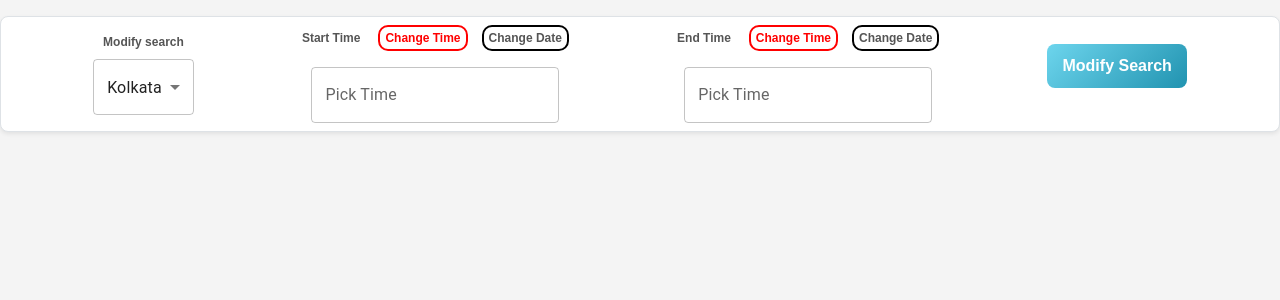
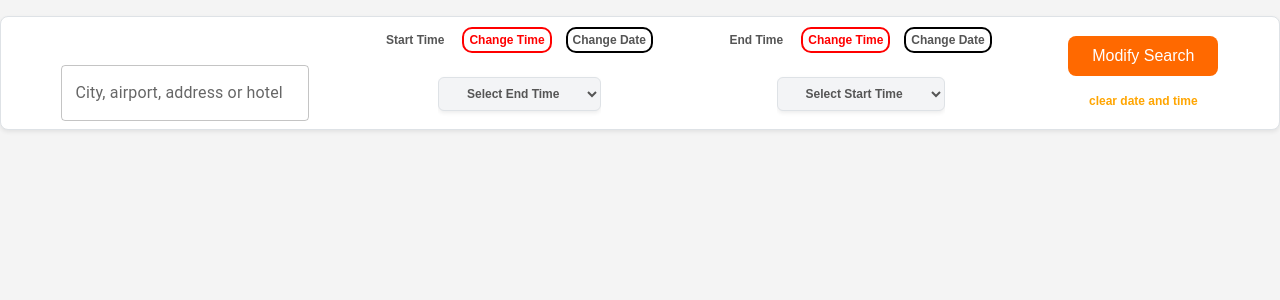
Before and after one commit to diganta688/DRIVEHUB, a React (Vite) app in the folder client/: page /modify-search in a window 1280 px wide. Shown: the top 300 px of the page. Built offline with nearby package versions, Linux system fonts and the light colour scheme; a web font is replaced by a local one.

Commit message:
adding advance filtering

```diff
--- a/client/src/App.jsx
+++ b/client/src/App.jsx
@@ -4,13 +4,13 @@ import UserLoginRight from "./Components/Auth/User/Login/right/UserLoginRight";
 import UserSignupRight from "./Components/Auth/User/Signup/Right/UserSignup";
 import Work from "./Components/HowWork/Work";
 import Homee from "./Components/Home/Homee";
-import ModifySearch from "./Components/Home/Search/ModifySearch";
 import CarDescription from "./Components/Home/Description/CarDescription";
 import { ToastContainer, Slide } from "react-toastify";
 import ListYourCar from "./Components/Host/ListYourCar";
 import HostLogin from "./Components/Auth/Host/HostLogin";
 import HostSignupMain from "./Components/Auth/Host/Signup/HostSignupMain";
 import Home from "./Components/HostHome/Home"
+import LeftPart from "./Components/Home/Search/LeftPart";
 
 function App() {
   return (
@@ -35,7 +35,7 @@ function App() {
           <Route path="/sign-up" element={<UserSignupRight />} />
           <Route path="/how-it-work" element={<Work />} />
           <Route path="/home" element={<Homee />} />
-          <Route path="/modify-search" element={<ModifySearch />} />
+          <Route path="/modify-search" element={<LeftPart />} />
           <Route path="/car-description" element={<CarDescription />} />
           <Route path="/host" element={<ListYourCar />} />
           <Route path="/host/login" element={<HostLogin />} />
--- a/client/src/Components/Home/HomeTop.jsx
+++ /dev/null
@@ -1,19 +0,0 @@
-import React from 'react';
-import HomeHeroNav from '../LandingPage/HomeHeroNav';
-
-
-function HomeTop() {
-    return ( <HomeHeroNav
-      display={true}
-      mainclass="nav-main-list"
-      navItemMain="nav-item-main-list"
-      navItemUser="nav-items-user-list"
-      Home="homee"
-      img="\media\Images\logo.png"
-      imgClass="nav-logo-list"
-      is={true}
-    />
-     );
-}
-
-export default HomeTop;
--- a/client/src/Components/Home/Homee.jsx
+++ b/client/src/Components/Home/Homee.jsx
@@ -1,9 +1,9 @@
 import React, { useEffect, useState } from "react";
 import HomeSearch from "./Search/HomeSearch";
-import HomeTop from "./HomeTop";
 import Dashboard from "./Dashboard/Dashboard";
 import axios from "axios";
 import { UserHomeContext } from "../../Context/context";
+import HomeHeroNav from "../LandingPage/HomeHeroNav";
 
 function Homee() {
   const [cars, setCars] = useState([]);
@@ -63,7 +63,16 @@ function Homee() {
       }}
     >
       <div className="">
-        <HomeTop />
+        <HomeHeroNav
+      display={true}
+      mainclass="nav-main-list"
+      navItemMain="nav-item-main-list"
+      navItemUser="nav-items-user-list"
+      Home="homee"
+      img="\media\Images\logo.png"
+      imgClass="nav-logo-list"
+      is={true}
+    />
         <HomeSearch />
         <Dashboard />
       </div>
--- a/client/src/Components/Home/Search/LeftPart.jsx
+++ b/client/src/Components/Home/Search/LeftPart.jsx
@@ -1,20 +1,61 @@
-import React, { useState } from "react";
-import MenuItem from "@mui/material/MenuItem";
+import React, { useState, useEffect } from "react";
 import { DemoContainer } from "@mui/x-date-pickers/internals/demo";
 import { AdapterDayjs } from "@mui/x-date-pickers/AdapterDayjs";
 import { LocalizationProvider } from "@mui/x-date-pickers/LocalizationProvider";
-import { TimePicker } from "@mui/x-date-pickers/TimePicker";
-import Select from "@mui/material/Select";
+import TextField from "@mui/material/TextField";
 import { DatePicker } from "@mui/x-date-pickers/DatePicker";
-import { NavLink } from "react-router-dom";
+import { NavLink, useSearchParams } from "react-router-dom";
+import dayjs from "dayjs";
+import { useNavigate } from "react-router-dom";
 
 function LeftPart({ compact = false, user }) {
+  const navigate = useNavigate();
+  const [searchParams] = useSearchParams();
   const [startDateTime, setStartDateTime] = useState(true);
   const [endDateTime, setEndDateTime] = useState(true);
-  const [location, setLocation] = useState(10);
+  const [city, setCity] = useState("");
+  const [startDate, setStartDate] = useState(null);
+  const [startTime, setStartTime] = useState(null);
+  const [endDate, setEndDate] = useState(null);
+  const [endTime, setEndTime] = useState(null);
+  useEffect(() => {
+    const cityParam = searchParams.get("city") || "";
+    const startDateParam = searchParams.get("startDate") || null;
+    const startTimeParam = searchParams.get("startTime") || null;
+    const endDateParam = searchParams.get("endDate") || null;
+    const endTimeParam = searchParams.get("endTime") || null;
 
-  const handleChange = (event) => setLocation(event.target.value);
+    setCity(cityParam);
+    setStartDate(startDateParam);
+    setStartTime(startTimeParam);
+    setEndDate(endDateParam);
+    setEndTime(endTimeParam);
+  }, [searchParams]);
 
+  const generateTimeOptions = () => {
+    const times = [];
+    let hour = 0;
+    let minute = 0;
+    for (let i = 0; i < 48; i++) {
+      const timeString = `${String(hour).padStart(2, "0")}:${String(
+        minute
+      ).padStart(2, "0")}`;
+      times.push(timeString);
+      minute += 30;
+      if (minute === 60) {
+        minute = 0;
+        hour++;
+      }
+    }
+    return times;
+  };
+  const clearFilter = () => {
+    setStartDate(null);
+    setStartTime(null);
+    setEndDate(null);
+    setEndTime(null);
+    navigate(`/home?city=${city}`);
+  };
   return (
     <div
       className={`containerStyle flex flex-wrap gap-2 md:gap-0 w-full flex-column align-items-center${
@@ -23,19 +64,17 @@ function LeftPart({ compact = false, user }) {
       style={{ padding: "1rem 0" }}
     >
       <div className="flex flex-wrap items-center justify-evenly gap-4 w-full p-2 bg-white border rounded-lg shadow-sm">
-        <div className="sectionStyle flex items-center gap-2">
-          <span className="sectionLabel">Modify search</span>
-          <Select
-            sx={{ width: "100%", maxWidth: compact ? "10rem" : "12rem" }}
-            value={location}
-            onChange={handleChange}
-          >
-            <MenuItem value={10}>Kolkata</MenuItem>
-            <MenuItem value={20}>Mumbai</MenuItem>
-            <MenuItem value={30}>Delhi</MenuItem>
-            <MenuItem value={40}>Hyderabad</MenuItem>
-            <MenuItem value={50}>Bangalore</MenuItem>
-          </Select>
+        <div
+          className="sectionStyle flex items-center gap-2"
+          style={{ marginTop: "40px" }}
+        >
+          <TextField
+            label="City, airport, address or hotel"
+            fullWidth
+            variant="outlined"
+            value={city}
+            onChange={(e) => setCity(e.target.value)}
+          />
         </div>
         <div className="sectionStyle flex items-center gap-2">
           <div className="flex items-center gap-2">
@@ -64,9 +103,38 @@ function LeftPart({ compact = false, user }) {
               components={[startDateTime ? "TimePicker" : "DatePicker"]}
             >
               {startDateTime ? (
-                <TimePicker label="Pick Time" />
+                <div className="my-2">
+                  <select
+                    id="endTime"
+                    value={endTime || ""}
+                    onChange={(e) => setEndTime(e.target.value)}
+                    className="w-full px-4 py-2 text-lg border border-gray-300 rounded-md bg-gray-100 focus:outline-none focus:ring-2 focus:ring-green-500 focus:border-transparent shadow-sm transition-all"
+                  >
+                    <option value="">Select End Time</option>
+                    {generateTimeOptions().map((time) => (
+                      <option key={time} value={time}>
+                        {time}
+                      </option>
+                    ))}
+                  </select>
+                </div>
               ) : (
-                <DatePicker label="Pick Date" />
+                <DatePicker
+                  label="Start Date"
+                  value={startDate ? dayjs(startDate) : null} // Convert stored string to Dayjs for display
+                  onChange={(newValue) =>
+                    setStartDate(
+                      newValue ? newValue.format("YYYY-MM-DD") : null
+                    )
+                  } // Store as string in YYYY-MM-DD format
+                  renderInput={(params) => (
+                    <TextField
+                      {...params}
+                      fullWidth
+                      sx={{ backgroundColor: "white", borderRadius: "4px" }}
+                    />
+                  )}
+                />
               )}
             </DemoContainer>
           </LocalizationProvider>
@@ -98,17 +166,63 @@ function LeftPart({ compact = false, user }) {
               components={[endDateTime ? "TimePicker" : "DatePicker"]}
             >
               {endDateTime ? (
-                <TimePicker label="Pick Time" />
+                <div className="my-2">
+                  <select
+                    id="startTime"
+                    value={startTime || ""}
+                    onChange={(e) => setStartTime(e.target.value)}
+                    className="w-full px-4 py-2 text-lg border border-gray-300 rounded-md bg-gray-100 focus:outline-none focus:ring-2 focus:ring-green-500 focus:border-transparent shadow-sm transition-all"
+                  >
+                    <option value="">Select Start Time</option>
+                    {generateTimeOptions().map((time) => (
+                      <option key={time} value={time}>
+                        {time}
+                      </option>
+                    ))}
+                  </select>
+                </div>
               ) : (
-                <DatePicker label="Pick Date" />
+                <DatePicker
+                  label="End Date"
+                  value={endDate ? dayjs(endDate) : null} // Convert stored string to Dayjs for display
+                  onChange={(newValue) =>
+                    setEndDate(newValue ? newValue.format("YYYY-MM-DD") : null)
+                  } // Store as string in YYYY-MM-DD format
+                  renderInput={(params) => (
+                    <TextField
+                      {...params}
+                      fullWidth
+                      sx={{ backgroundColor: "white", borderRadius: "4px" }}
+                    />
+                  )}
+                />
               )}
             </DemoContainer>
           </LocalizationProvider>
         </div>
-        <div>
-          <NavLink to={`/search-results`} className="buttonStyle">
+        <div className="flex flex-col align-items-center">
+          <NavLink
+            to={`/home?city=${city}&startDate=${startDate || ""}&startTime=${
+              startTime || ""
+            }&endDate=${endDate || ""}&endTime=${endTime || ""}`}
+            className="px-4 py-2 bg-orange-500 text-white rounded-lg hover:bg-orange-600 transition duration-300 ease-in-out transform hover:scale-105"
+          >
             Modify Search
           </NavLink>
+
+          <p
+            className="px-2"
+            style={{
+              margin: "1rem 0 0 0",
+              fontSize: "12px",
+              cursor: "pointer",
+              color: "orange",
+              fontWeight: "600",
+            }}
+            onClick={clearFilter}
+          >
+            clear date and time
+          </p>
         </div>
       </div>
     </div>
--- a/client/src/Components/Home/Search/ModifySearch.jsx
+++ /dev/null
@@ -1,10 +0,0 @@
-import React from 'react';
-import LeftPart from './LeftPart';
-
-function ModifySearch() {
-    return ( <>
-    <LeftPart />
-    </> );
-}
-
-export default ModifySearch;
```
